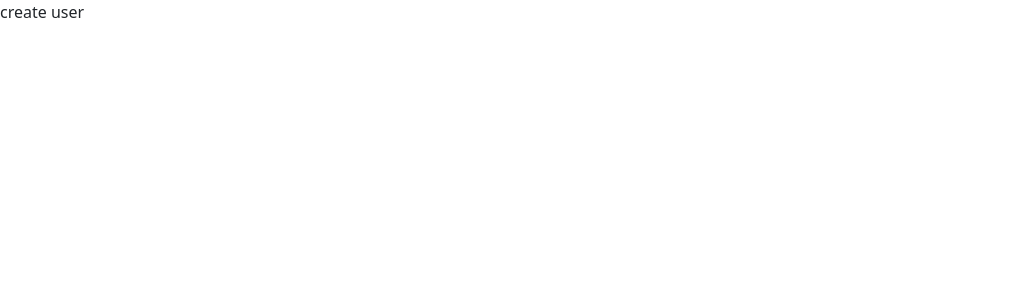
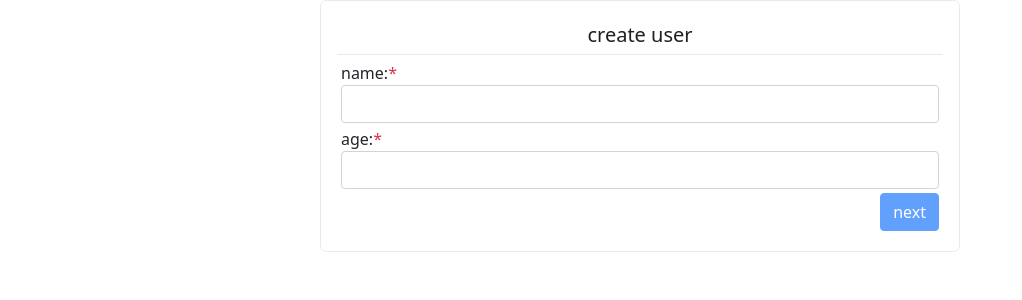
Before and after one commit to chimanSeyedhashemi/sheypoor-chalenge, a React (Create React App) app in the folder sheypoor-chalenge/: page / in a window 1280 px wide. Shown: the top 300 px of the page, without its empty margins (0-1022 px from the left). Built offline with nearby package versions, Linux system fonts and the light colour scheme.

Commit message:
add form one to create cmp

```diff
--- a/sheypoor-chalenge/src/component/container/user/Create.tsx
+++ b/sheypoor-chalenge/src/component/container/user/Create.tsx
@@ -1,3 +1,10 @@
+import FormBox from "../../share/FormBox";
+import { FormOne } from "./FormOne";
+
 export const CreatUser = () => {
-  return <>create user</>;
+  return (
+    <FormBox title="create user">
+      <FormOne />
+    </FormBox>
+  );
 };
```
